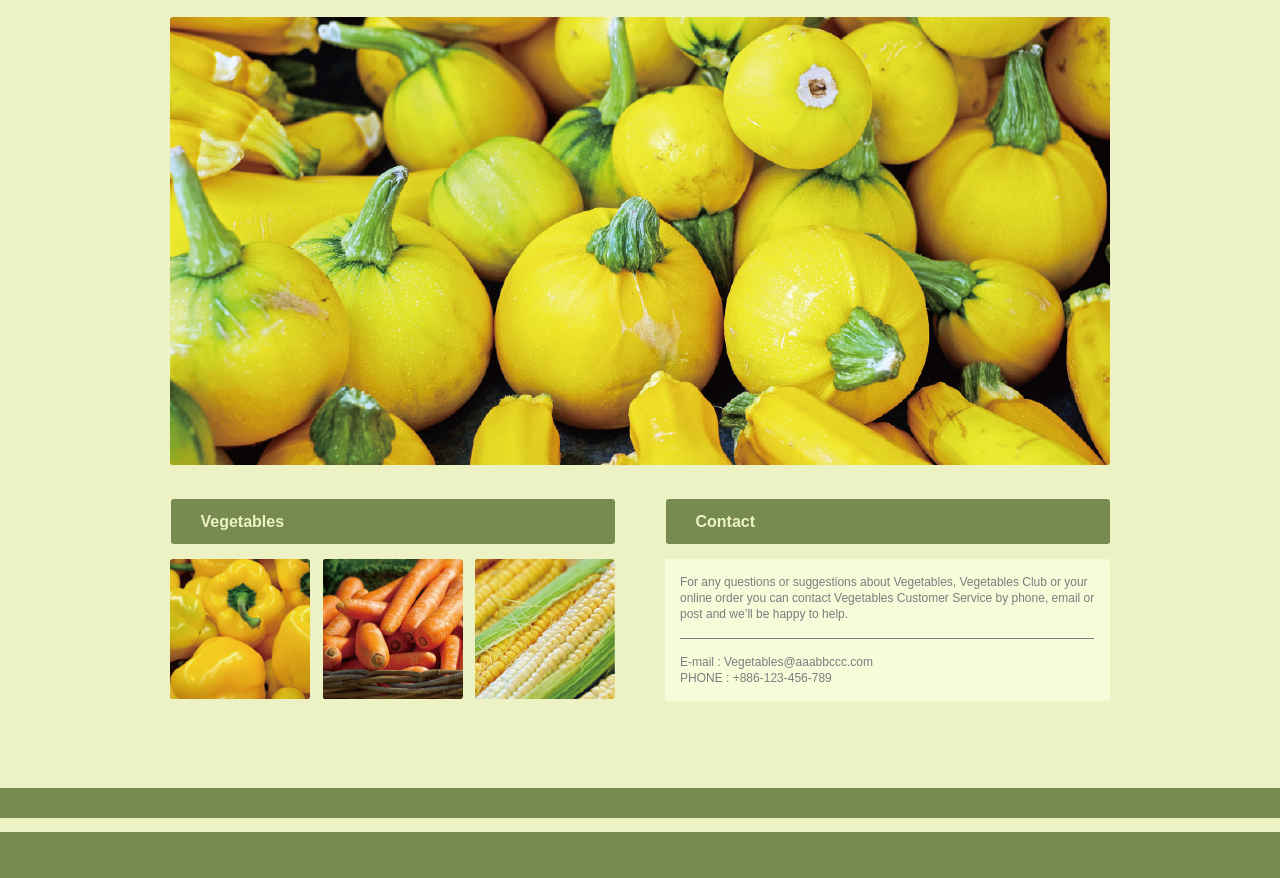
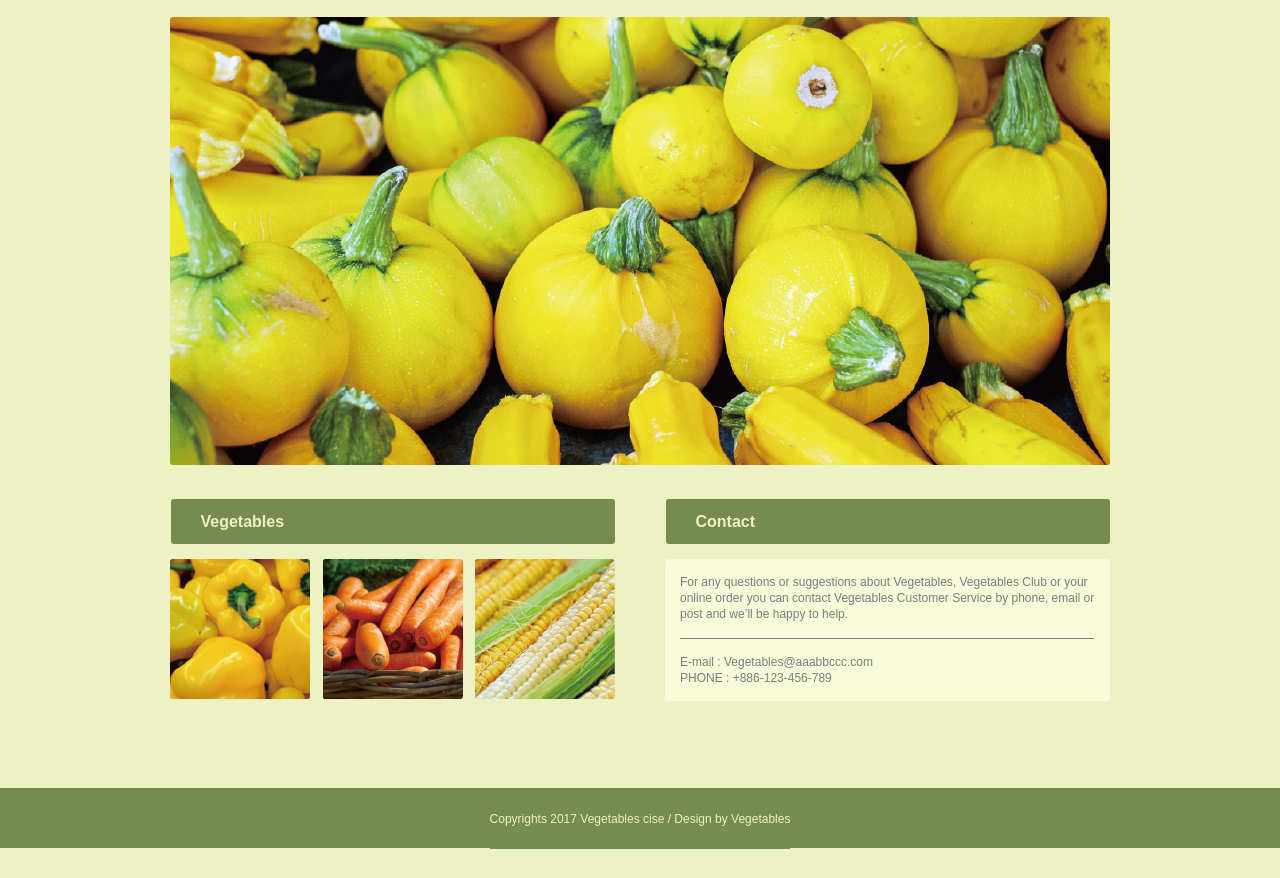
Before and after one commit to kying112/wk5, a plain HTML site: page index.html in a window 1280 px wide. Shown: the part 128-1006 px from the top of the page. After the commit the page ends 977 px from the top, so only its background shows below. Drawn offline with Linux system fonts and the light colour scheme.

Commit message:
Update style.css

```diff
--- a/css/style.css
+++ b/css/style.css
@@ -133,9 +133,14 @@ h1{
 
 footer{
     background-color: #778a50;
-    color: #edf2c5;
     font-size: 12px;
     text-align: center;
-    padding-top: 30px;
+    line-height: 60px;
     height: 60px;
 }
+footer p{
+    display: inline-block;
+    vertical-align: middle;
+    background-color: #778a50;
+    color: #edf2c5;
+}
```
